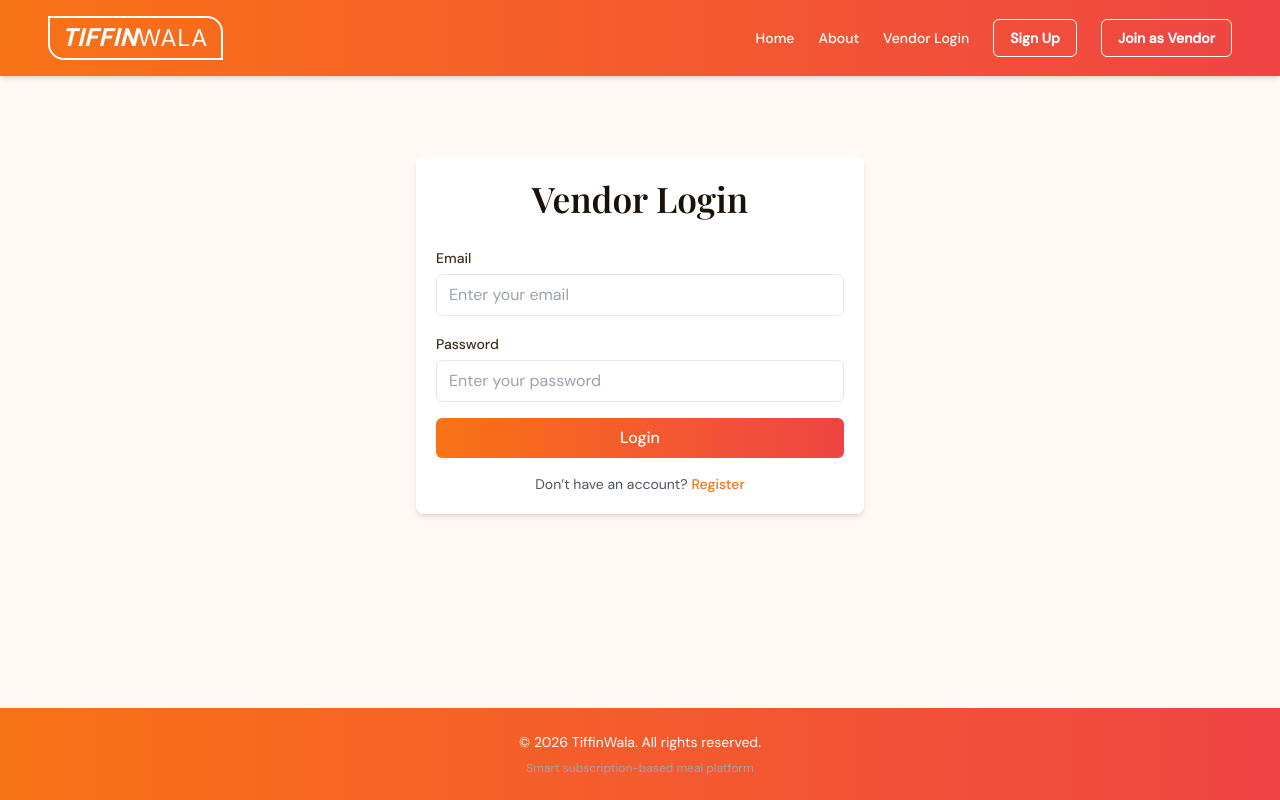
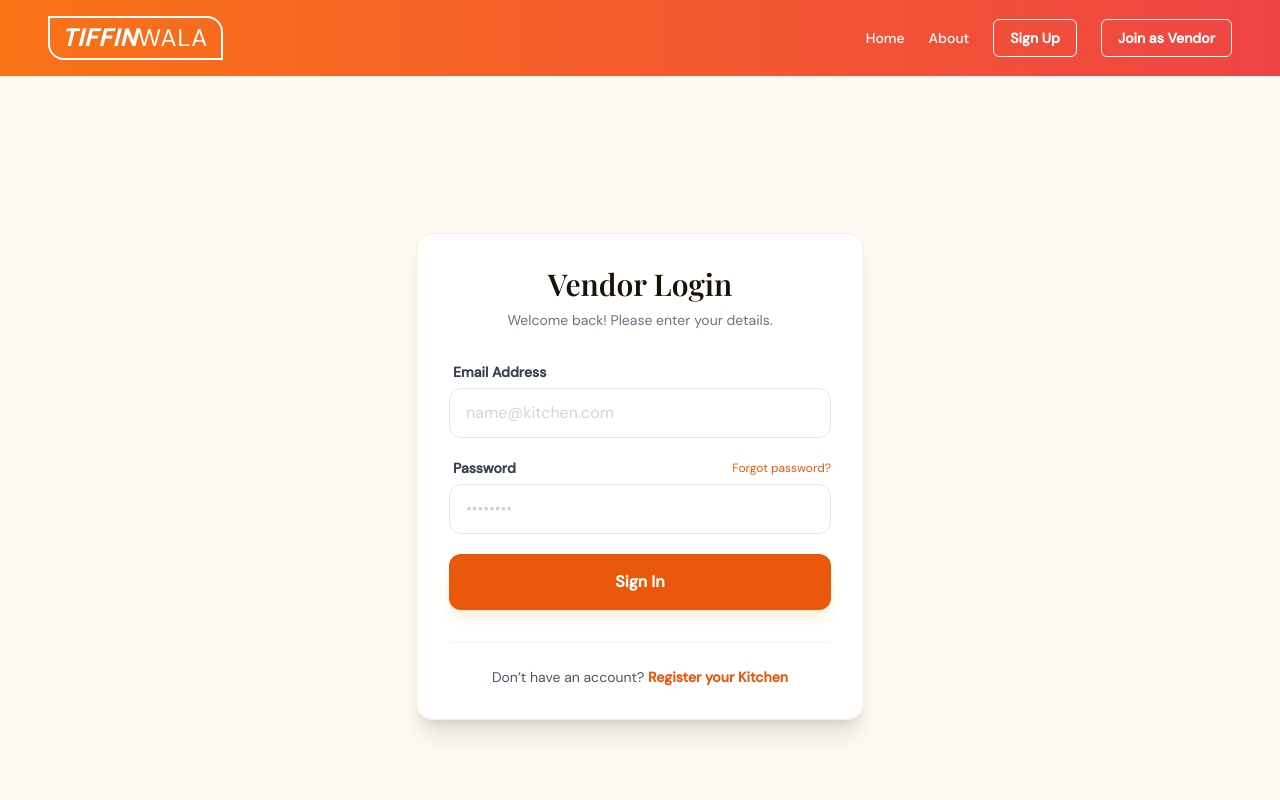
Before and after one commit to vaishnavikathe/tiffinwala, a React (Vite) app in the folder frontend/: page /vendor-login in a window 1280 px wide. Shown: the top 800 px of the page. Built offline with nearby package versions, Linux system fonts and the light colour scheme.

Commit message:
change in Vendor Registration

```diff
--- a/frontend/src/components/layout/Navbar.jsx
+++ b/frontend/src/components/layout/Navbar.jsx
@@ -7,7 +7,6 @@
 
 const Navbar = () => {
   return (
-    // Added w-screen and left-0 to ensure it pins to the very edge
     <nav className="bg-gradient-to-r from-orange-500 to-red-500 text-white shadow-md w-screen overflow-hidden">
       <div className="w-full flex justify-between items-center py-4 px-6 md:px-10">
 
@@ -34,15 +33,8 @@
             ))}
           </div>
 
-          {/* Auth/Vendor Links */}
+          {/* Auth/Vendor Links - "Vendor Login" removed for a cleaner look */}
           <div className="flex items-center gap-4 md:gap-6">
-            <Link
-              to="/vendor-login"
-              className="text-sm font-medium hover:text-orange-200 transition hidden sm:block"
-            >
-              Vendor Login
-            </Link>
-
             <Link
               to="/user-register"
               className="px-4 py-2 rounded-md border border-white hover:bg-white hover:text-orange-600 transition text-sm font-semibold whitespace-nowrap"
@@ -50,8 +42,9 @@
               Sign Up
             </Link>
 
+            {/* Clicking "Join as Vendor" now leads directly to the Login page */}
             <Link
-              to="/vendor-register"
+              to="/vendor-login"
               className="px-4 py-2 rounded-md border border-white hover:bg-white hover:text-orange-600 transition text-sm font-semibold whitespace-nowrap"
             >
               Join as Vendor
--- a/frontend/src/pages/Auth/VendorLogin.jsx
+++ b/frontend/src/pages/Auth/VendorLogin.jsx
@@ -1,79 +1,66 @@
-import { useState } from "react";
-import { useNavigate } from "react-router-dom";
-import Card from "../../components/ui/Card";
-import Input from "../../components/ui/Input";
-import Button from "../../components/ui/Button";
+import { Link } from "react-router-dom";
 
 const VendorLogin = () => {
-  const navigate = useNavigate();
+  return (
+    <div className="min-h-screen flex items-center justify-center bg-[#FEF9F2] px-6">
+      <div className="form-card w-full max-w-md p-8 bg-white rounded-2xl shadow-xl border border-orange-100 transition-all">
+        {/* Header */}
+        <div className="text-center mb-8">
+          <h2 className="heading text-3xl font-bold text-[#1A1208] mb-2">Vendor Login</h2>
+          <p className="text-sm text-gray-500 subheading">Welcome back! Please enter your details.</p>
+        </div>
 
-  const [formData, setFormData] = useState({
-    email: "",
-    password: "",
-  });
-
-  const handleChange = (e) => {
-    const { name, value } = e.target;
-
-    setFormData((prev) => ({
-      ...prev,
-      [name]: value,
-    }));
-  };
-
-  const handleSubmit = (e) => {
-    e.preventDefault();
-
-    console.log("Login Data:", formData);
-  };
-
-  return (
-    <div className="section flex justify-center items-center">
-      <Card className="w-full max-w-md">
-
-        <h1 className="heading text-center">
-          Vendor Login
-        </h1>
-
-        <form onSubmit={handleSubmit} className="mt-6 space-y-4">
-
-          <Input
-            label="Email"
+        <form className="space-y-5">
+          {/* Email Field */}
+          <div className="text-left">
+            <label className="block text-sm font-semibold text-gray-700 mb-1.5 ml-1">
+              Email Address
+            </label>
+            <input
               type="email"
-            name="email"
-            value={formData.email}
-            onChange={handleChange}
-            placeholder="Enter your email"
+              placeholder="name@kitchen.com"
+              className="w-full px-4 py-3 rounded-xl border border-gray-200 focus:border-orange-500 focus:ring-2 focus:ring-orange-200 outline-none transition-all placeholder:text-gray-300"
               required
             />
+          </div>
 
-          <Input
-            label="Password"
+          {/* Password Field */}
+          <div className="text-left">
+            <div className="flex justify-between items-center mb-1.5 ml-1">
+              <label className="block text-sm font-semibold text-gray-700">
+                Password
+              </label>
+              <Link to="/forgot-password" size="sm" className="text-xs text-orange-600 hover:underline">
+                Forgot password?
+              </Link>
+            </div>
+            <input
               type="password"
-            name="password"
-            value={formData.password}
-            onChange={handleChange}
-            placeholder="Enter your password"
+              placeholder="••••••••"
+              className="w-full px-4 py-3 rounded-xl border border-gray-200 focus:border-orange-500 focus:ring-2 focus:ring-orange-200 outline-none transition-all placeholder:text-gray-300"
               required
             />
+          </div>
 
-          <Button type="submit" className="w-full mt-4">
-            Login
-          </Button>
-
+          {/* Submit Button */}
+          <button className="w-full py-4 bg-orange-600 text-white rounded-xl font-bold shadow-lg shadow-orange-100 hover:bg-orange-700 hover:-translate-y-0.5 transition-all active:scale-[0.98] mt-2">
+            Sign In
+          </button>
         </form>
 
-        {/* Redirect */}
-        <p className="text-sm text-center mt-4 text-gray-600">
+        {/* Footer Link - Navigation to Register */}
+        <div className="mt-8 pt-6 border-t border-gray-100 text-center">
+          <p className="text-sm text-gray-600">
             Don’t have an account?{" "}
-          <span
-            onClick={() => navigate("/vendor-register")}
-            className="text-orange-500 cursor-pointer font-medium"
+            <Link
+              to="/vendor-register"
+              className="text-orange-600 font-bold hover:text-orange-700 transition-colors"
             >
-            Register
-          </span>
+              Register your Kitchen
+            </Link>
           </p>
-      </Card>
+        </div>
+      </div>
     </div>
   );
 };
```
Lines whose indentation alone changed are shown as unchanged.
